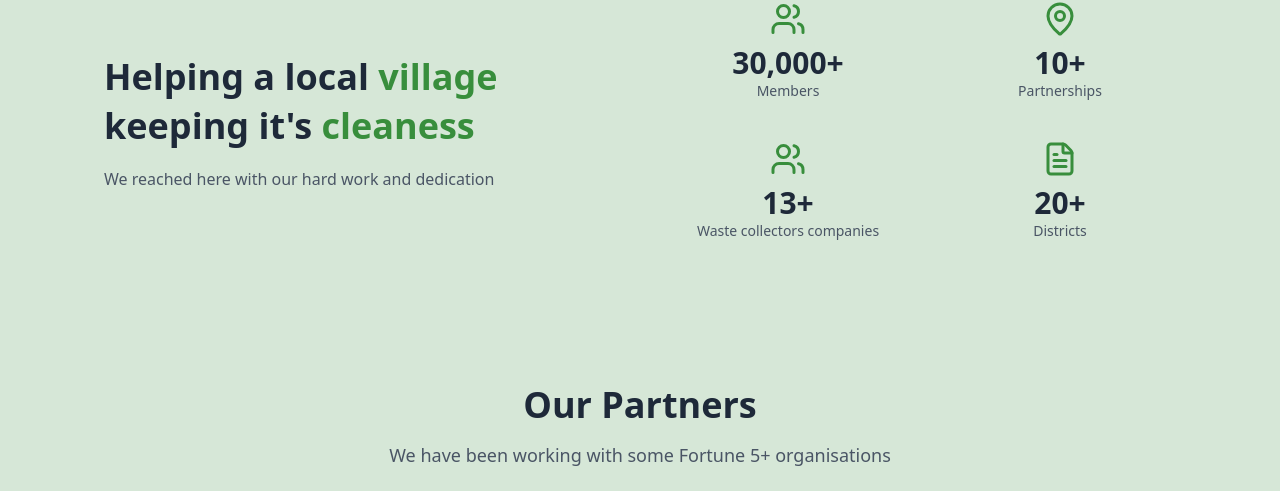
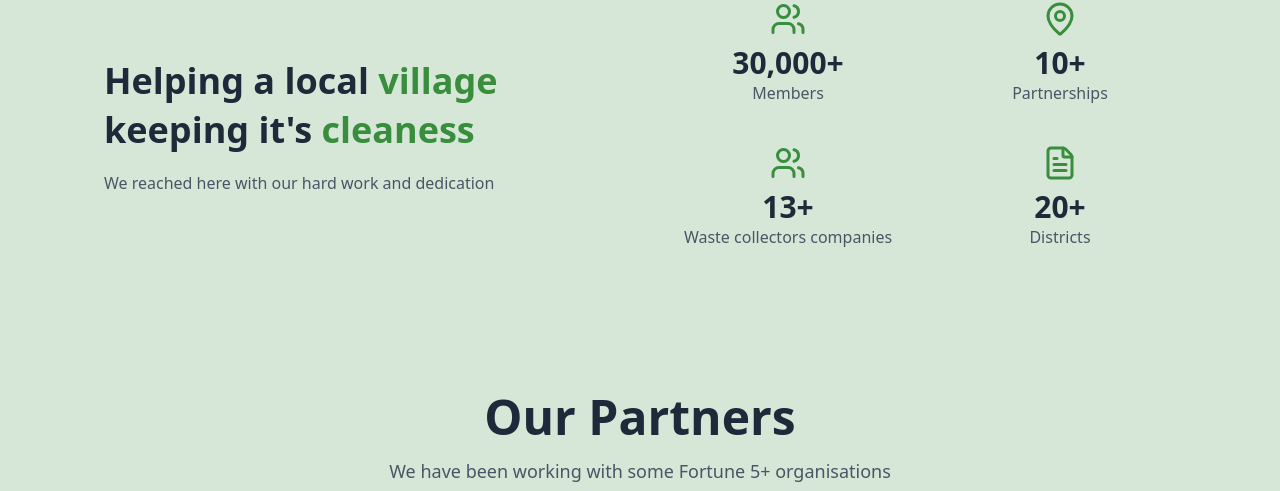
Before and after one commit to SheCanCODE-Capstone-Projects/Greenex_fe, a Next.js app: page / in a window 1280 px wide. Shown: the part 2313-2804 px from the top of the page. Built offline with nearby package versions, Linux system fonts and the light colour scheme.

Commit message:
style: refined the stats section

```diff
--- a/src/app/globals.css
+++ b/src/app/globals.css
@@ -11,11 +11,13 @@
   --dark-overlay: rgba(8, 8, 8, 0.8);
   --text-light: #ffffff;
   --text-dark: #0c351f;
+  --text-primary-muted:#BDBDBD;
 
 
   --radius: 0.625rem;
   --background: var(--light-bg);
   --foreground: var(--text-dark);
+  --primary-for:var(--text-primary-muted);
   --card: oklch(1 0 0);
   --card-foreground: var(--text-dark);
   --popover: oklch(1 0 0);
--- a/src/components/AboutSection.tsx
+++ b/src/components/AboutSection.tsx
@@ -74,11 +74,11 @@ const AboutSection: React.FC = () => {
 
           {/* RIGHT SIDE TEXT */}
           <div className="space-y-6 animate-fade-in-right pl-40">
-            <h2 className="text-5xl md:text-6xl font-bold text-primary-green">
+            <h2 className="text-4xl md:text-5xl font-bold text-primary-green">
               About Us
             </h2>
 
-            <p className="text-gray-700 dark:text-gray-300 text-lg leading-relaxed">
+            <p className="text-gray-700 dark:text-foreground text-lg leading-relaxed">
               Greenex is a digital platform created to transform how waste is collected,
               tracked, and managed across Rwanda. It bridges the gap between
               households, companies, and private garbage collection companies by
@@ -128,11 +128,11 @@ const AboutSection: React.FC = () => {
 
     {/* LEFT SIDE TEXT */}
     <div>
-      <h3 className="text-3xl md:text-4xl font-bold text-gray-800 mb-4 leading-snug">
+      <h3 className="text-3xl md:text-4xl font-bold text-gray-800 mb-4 leading-snug dark:text-foreground">
         Helping a local <span className="text-primary-green">village</span><br />
         keeping it&apos;s <span className="text-primary-green">cleaness</span>
       </h3>
-      <p className="text-gray-600">
+      <p className="text-gray-600 dark:text-gray-400">
         We reached here with our hard work and dedication
       </p>
     </div>
@@ -143,29 +143,29 @@ const AboutSection: React.FC = () => {
       {/* Item 1 */}
       <div className="text-center">
         <Users className="text-primary-green mb-2 mx-auto" size={36} />
-        <p className="text-3xl font-bold text-gray-800">30,000+</p>
-        <p className="text-gray-600 text-sm">Members</p>
+        <p className="text-3xl font-bold text-gray-800 dark:text-white">30,000+</p>
+        <p className="text-gray-600 text-md dark:text-gray-400">Members</p>
       </div>
 
       {/* Item 2 */}
       <div className="text-center">
         <MapPin className="text-primary-green mb-2 mx-auto" size={36} />
-        <p className="text-3xl font-bold text-gray-800">10+</p>
-        <p className="text-gray-600 text-sm">Partnerships</p>
+        <p className="text-3xl font-bold text-gray-800 dark:text-white">10+</p>
+        <p className="text-gray-600 text-md dark:text-gray-400">Partnerships</p>
       </div>
 
       {/* Item 3 */}
       <div className="text-center">
         <Users className="text-primary-green mb-2 mx-auto" size={36} />
-        <p className="text-3xl font-bold text-gray-800">13+</p>
-        <p className="text-gray-600 text-sm">Waste collectors companies</p>
+        <p className="text-3xl font-bold text-gray-800 dark:text-white">13+</p>
+        <p className="text-gray-600 text-md dark:text-gray-400">Waste collectors companies</p>
       </div>
 
       {/* Item 4 */}
       <div className="text-center">
         <FileText className="text-primary-green mb-2 mx-auto" size={36} />
-        <p className="text-3xl font-bold text-gray-800">20+</p>
-        <p className="text-gray-600 text-sm">Districts</p>
+        <p className="text-3xl font-bold text-gray-800 dark:text-white">20+</p>
+        <p className="text-gray-600 text-md dark:text-gray-400">Districts</p>
       </div>
     </div>
 
@@ -173,7 +173,7 @@ const AboutSection: React.FC = () => {
 </div>
        {/* ===================== PARTNERS SECTION ===================== */}
 <div className="pt-16">
-  <h3 className="text-4xl font-bold text-center text-gray-800 dark:text-white mb-4">
+  <h3 className="text-4xl md:text-5xl font-bold text-center text-gray-800 dark:text-white mb-4">
     Our Partners
   </h3>
 
```
